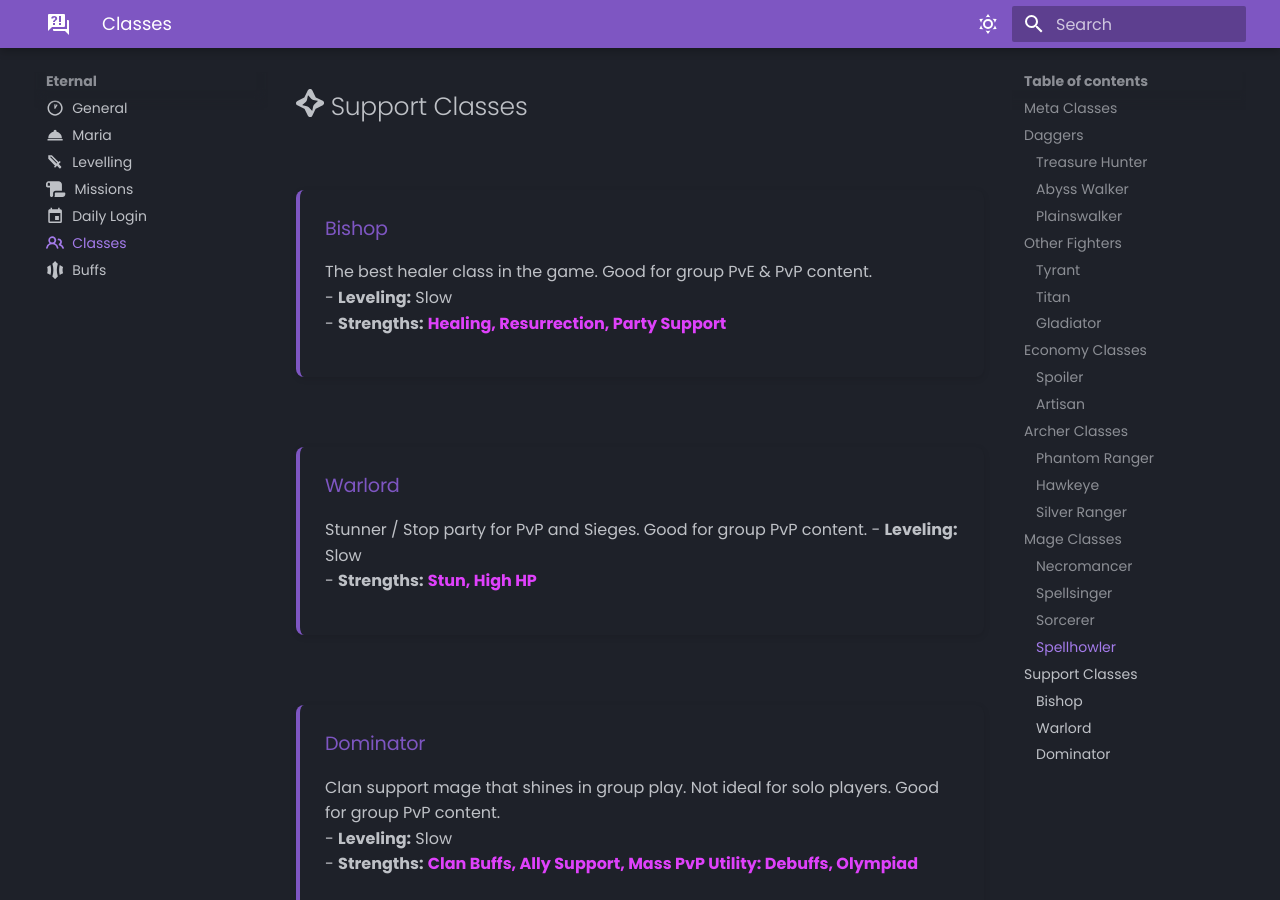
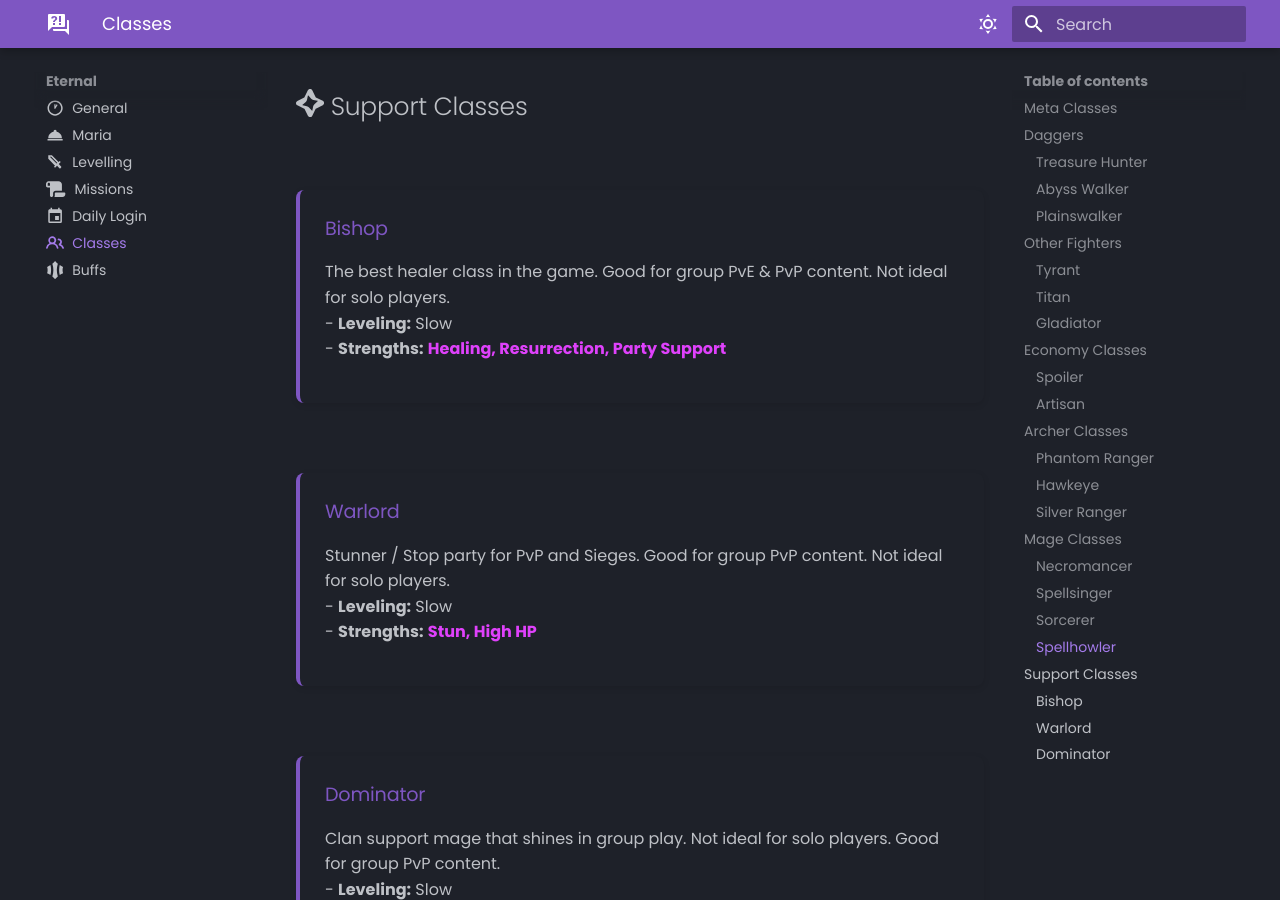
Before and after one commit to tab1-web/faq, an MkDocs documentation site: the page built from docs/eternal/classes.md, in a window 1280 px wide and 900 px high, scrolled down 5796 px. Built offline with MkDocs 1.6.1 and Material for MkDocs 9.7.7, drawn with Linux system fonts in a browser that asks for light colours; some web fonts are replaced.

Commit message:
changing support classes description

```diff
--- a/docs/eternal/classes.md
+++ b/docs/eternal/classes.md
@@ -241,7 +241,7 @@ Below you'll find detailed descriptions of all major meta classes, categorized b
 <div class="class-card" markdown>
 
 ### Bishop
-  The best healer class in the game. Good for group PvE & PvP content.
+  The best healer class in the game. Good for group PvE & PvP content. Not ideal for solo players.
     - **Leveling:** Slow
     - **Strengths:** <span class="strengths">Healing, Resurrection, Party Support</span>
 
@@ -250,7 +250,7 @@ Below you'll find detailed descriptions of all major meta classes, categorized b
 <div class="class-card" markdown>
 
 ### Warlord
-  Stunner / Stop party for PvP and Sieges. Good for group PvP content.
+  Stunner / Stop party for PvP and Sieges. Good for group PvP content. Not ideal for solo players.
     - **Leveling:** Slow
     - **Strengths:** <span class="strengths">Stun, High HP</span>
 
```
